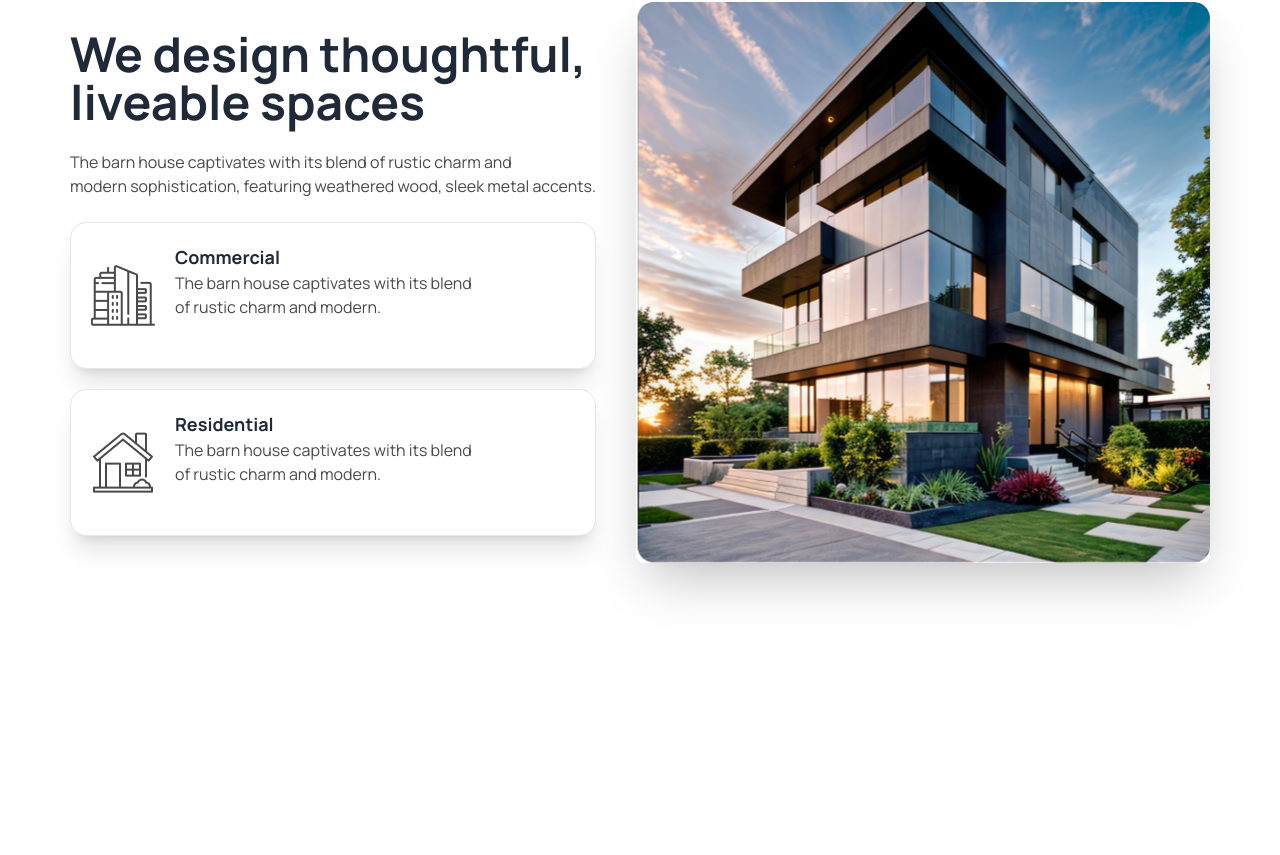
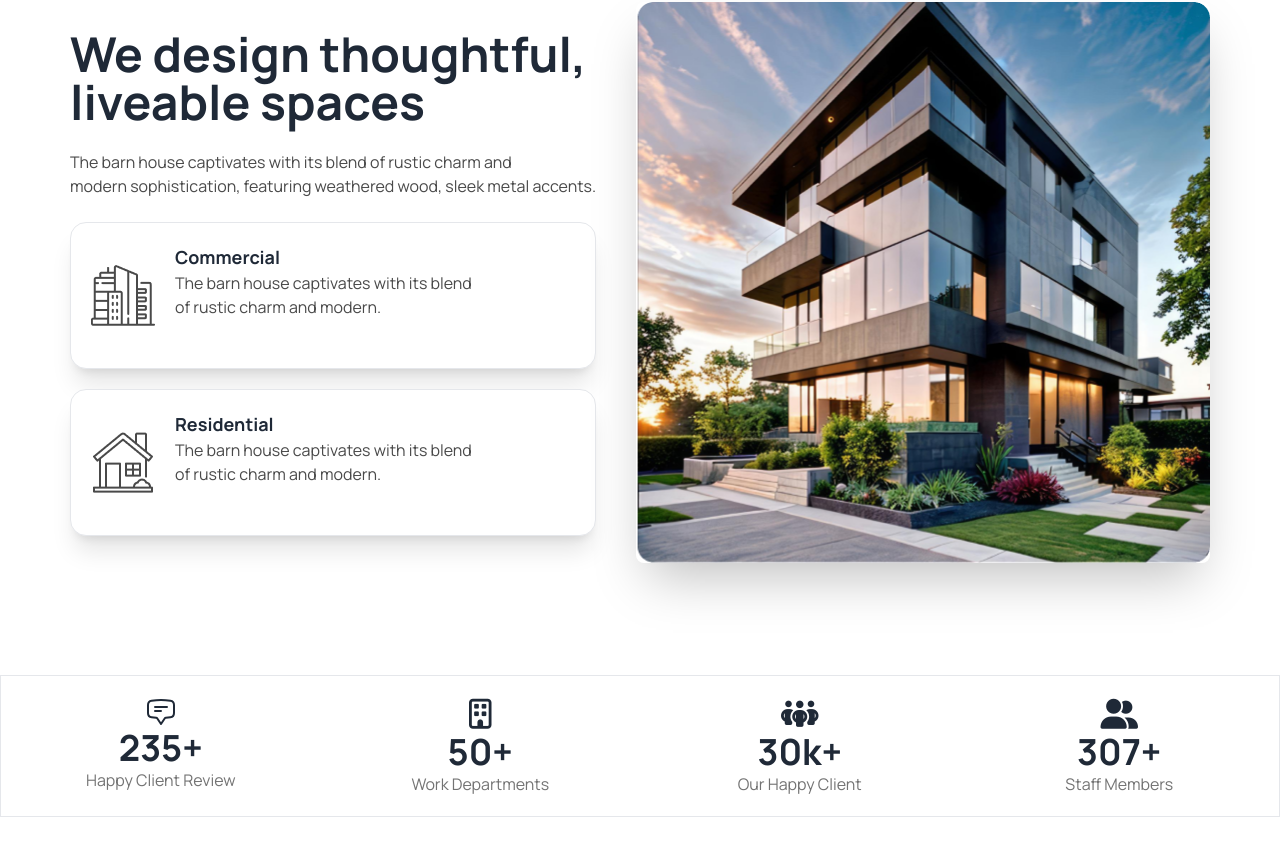
Before and after one commit to mrnaeem34/Assignment-3, a plain HTML site: page index.html in a window 1280 px wide. Shown: the part 1020-1875 px from the top of the page. Before the commit the page ends 1695 px from the top, so only its background shows below. Drawn offline with nearby package versions, Linux system fonts and the light colour scheme.

Commit message:
client section done

```diff
--- a/index.html
+++ b/index.html
@@ -129,12 +129,65 @@
                                             rustic charm and modern.</p>
                                     </div>
                                 </div>
-
                             </div>
                         </div>
                     </div>
                 </div>
             </div>
+        </section>
+        <section class="my-24 ">
+            <div class="grid grid-cols-1 lg:grid-cols-4 border border-white-100">
+                 <!-- client-1 -->
+                <div class="text-center justify-center my-5">
+
+                    <div class="flex items-center justify-center mx-auto">
+                        <svg xmlns="http://www.w3.org/2000/svg" fill="none" viewBox="0 0 24 24" stroke-width="1.5"
+                            stroke="currentColor" class="size-8">
+                            <path stroke-linecap="round" stroke-linejoin="round"
+                                d="M7.5 8.25h9m-9 3H12m-9.75 1.51c0 1.6 1.123 2.994 2.707 3.227 1.129.166 2.27.293 3.423.379.35.026.67.21.865.501L12 21l2.755-4.133a1.14 1.14 0 0 1 .865-.501 48.172 48.172 0 0 0 3.423-.379c1.584-.233 2.707-1.626 2.707-3.228V6.741c0-1.602-1.123-2.995-2.707-3.228A48.394 48.394 0 0 0 12 3c-2.392 0-4.744.175-7.043.513C3.373 3.746 2.25 5.14 2.25 6.741v6.018Z" />
+                        </svg>
+                    </div>
+                    <div>
+                        <h1 class="text-4xl font-bold">235+</h1>
+                        <p class="text-[#737373]">Happy Client Review</p>
+                    </div>
+                </div>
+                <!-- client-2 -->
+                 <div class="text-center justify-center my-5">
+
+                    <div class="flex items-center justify-center mx-auto">
+                        <i class="fa-regular fa-building text-3xl"></i>
+                    </div>
+                    <div>
+                        <h1 class="text-4xl font-bold">50+</h1>
+                        <p class="text-[#737373]">Work Departments</p>
+                    </div>
+                </div>
+                 <!-- client-3 -->
+                 <div class="text-center justify-center my-5">
+
+                    <div class="flex items-center justify-center mx-auto">
+                        <i class="fa-solid fa-people-group text-3xl"></i>
+                    </div>
+                    <div>
+                       <h1 class="text-4xl font-bold">30k+</h1>
+                        <p class="text-[#737373]">Our Happy Client</p>
+                    </div>
+                </div>
+                 <!-- client-4 -->
+                 <div class="text-center justify-center my-5">
+
+                    <div class="flex items-center justify-center mx-auto">
+                        <i class="fa-solid fa-user-group text-3xl"></i>
+                    </div>
+                    <div>
+                        <h1 class="text-4xl font-bold">307+</h1>
+                        <p class="text-[#737373]">Staff Members</p>
+                    </div>
+                </div>
+
+            </div>
+
         </section>
 
     </main>
```
